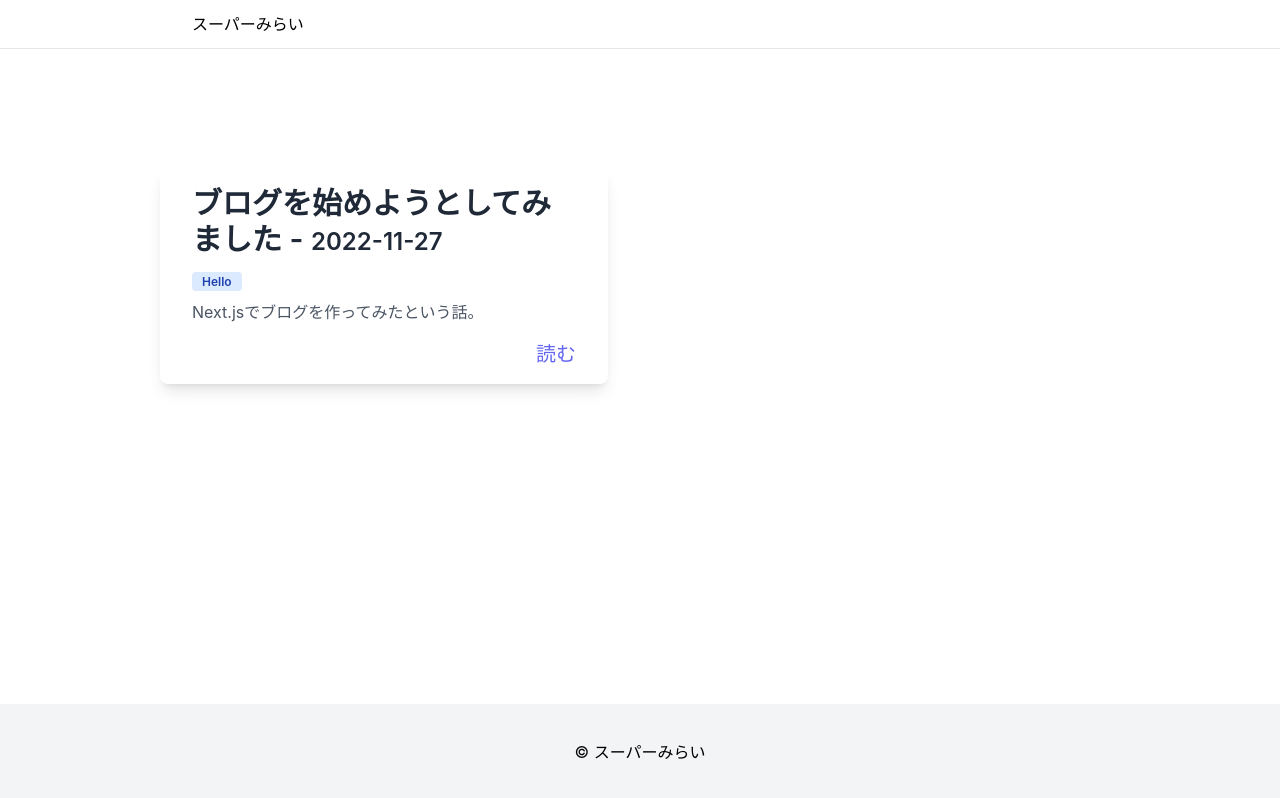
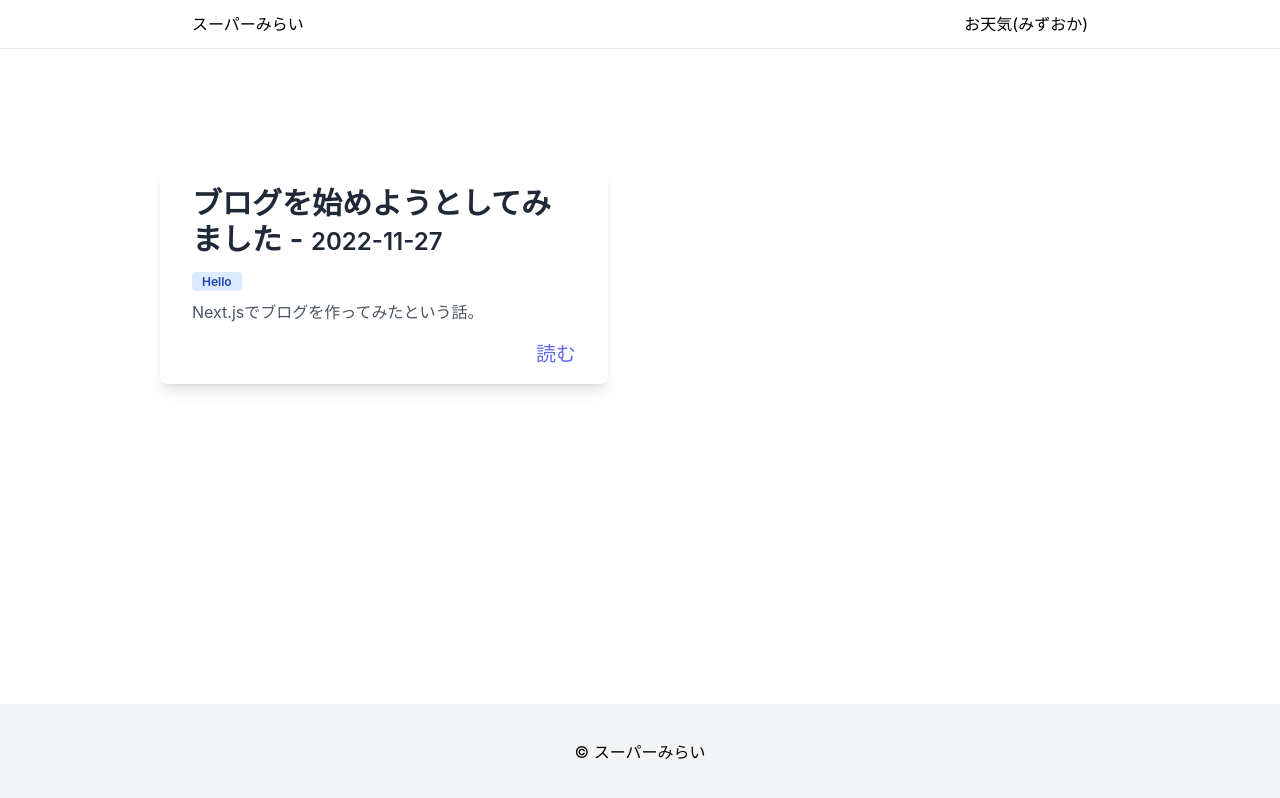
Before and after one commit to m1r4i/my_blog, a Next.js app: page / in a window 1280 px wide. Built offline with nearby package versions, Linux system fonts and the light colour scheme.

Commit message:
Added: Weather page

```diff
--- a/components/Header.js
+++ b/components/Header.js
@@ -7,6 +7,9 @@ const Header = () => {
         <Link href="/">
           スーパーみらい
         </Link>
+        <Link href="/weather">
+          <div>お天気(みずおか)</div>
+        </Link>
       </div>
     </header>
   );
```
